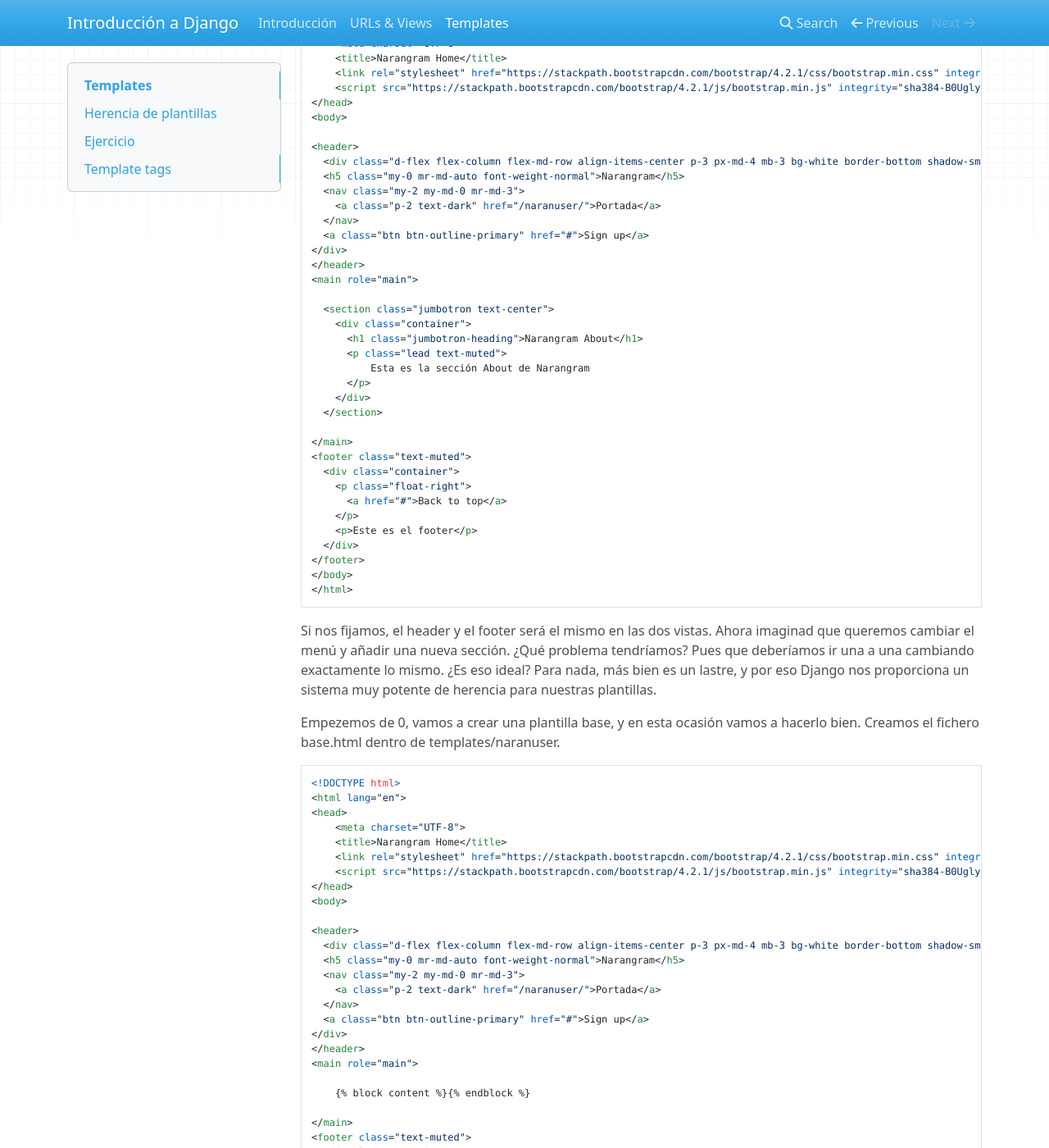
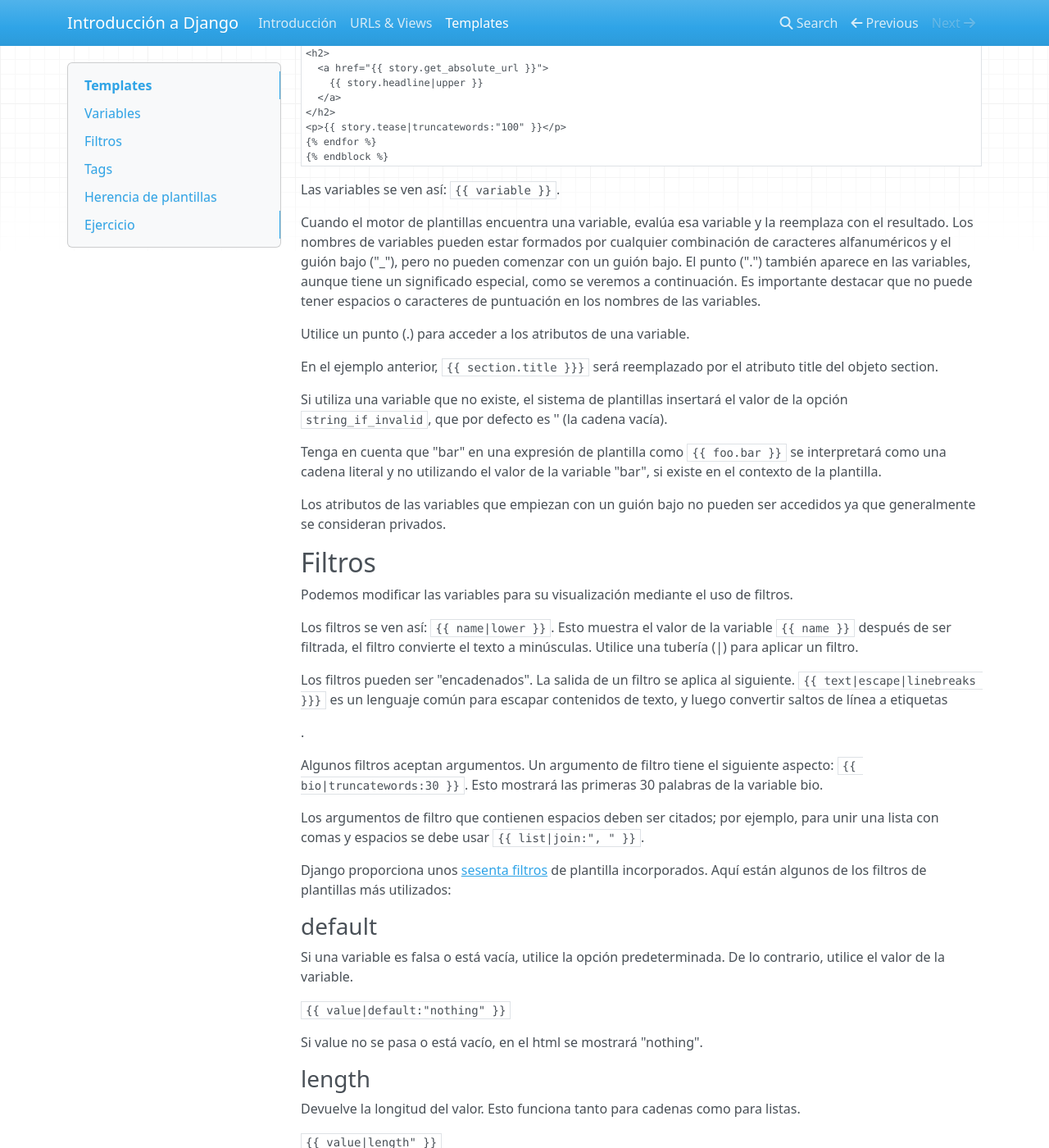
Before and after one commit to jmrivas86/introduccion-a-django, an MkDocs documentation site: the page built from doc/docs/templates.md, in a window 1280 px wide and 1400 px high, scrolled down 3666 px. Shown: the whole window at 82% size. Built offline with MkDocs 1.6.1, drawn with Linux system fonts in a browser that asks for light colours; nearby versions of some CDN libraries; some of the changed text lies outside the part shown.

Commit message:
Add more theory and exercises

````diff
--- a/doc/docs/templates.md
+++ b/doc/docs/templates.md
@@ -1,4 +1,31 @@
 # Templates
+
+Una plantilla es simplemente un archivo de texto. Puede generar cualquier formato basado en texto (HTML, XML, CSV...)
+
+Una plantilla contiene variables, que se sustituyen por valores cuando se evalúa la plantilla, y tags, que controlan la
+ lógica de la plantilla.
+
+A continuación se muestra una plantilla mínima que ilustra algunos aspectos básicos. Cada elemento se explicará más
+adelante en este documento.
+
+```djangotemplate
+{% extends "base_generic.html" %}
+
+{% block title %}{{ section.title }}{% endblock %}
+
+{% block content %}
+<h1>{{ section.title }}</h1>
+
+{% for story in story_list %}
+<h2>
+  <a href="{{ story.get_absolute_url }}">
+    {{ story.headline|upper }}
+  </a>
+</h2>
+<p>{{ story.tease|truncatewords:"100" }}</p>
+{% endfor %}
+{% endblock %}
+```
 
 Para utilizar una plantilla lo primero es crearla, y para ello debemos hacerlo siguiendo una lógica.
 Lo primero es crear un directorio **templates** en nuestra app, que dentro debe contener otro
@@ -126,6 +153,125 @@ el footer de la web.
 </html>
 ```
 
+## Variables
+```djangotemplate
+{% extends "base_generic.html" %}
+
+{% block title %}{{ section.title }}{% endblock %}
+
+{% block content %}
+<h1>{{ section.title }}</h1>
+
+{% for story in story_list %}
+<h2>
+  <a href="{{ story.get_absolute_url }}">
+    {{ story.headline|upper }}
+  </a>
+</h2>
+<p>{{ story.tease|truncatewords:"100" }}</p>
+{% endfor %}
+{% endblock %}
+```
+Las variables se ven así: `{{ variable }}`.
+
+Cuando el motor de plantillas encuentra una variable, evalúa esa variable y la reemplaza con el resultado.
+Los nombres de variables pueden estar formados por cualquier combinación de caracteres alfanuméricos y
+el guión bajo ("_"), pero no pueden comenzar con un guión bajo. El punto (".") también aparece en las variables,
+aunque tiene un significado especial, como se veremos a continuación. Es importante destacar que no puede tener
+espacios o caracteres de puntuación en los nombres de las variables.
+
+Utilice un punto (.) para acceder a los atributos de una variable.
+
+En el ejemplo anterior, `{{ section.title }}}` será reemplazado por el atributo title del objeto section.
+
+Si utiliza una variable que no existe, el sistema de plantillas insertará el valor de la opción `string_if_invalid`,
+que por defecto es '' (la cadena vacía).
+
+Tenga en cuenta que "bar" en una expresión de plantilla como `{{ foo.bar }}` se interpretará como una cadena literal y
+no utilizando el valor de la variable "bar", si existe en el contexto de la plantilla.
+
+Los atributos de las variables que empiezan con un guión bajo no pueden ser accedidos ya que generalmente se
+consideran privados.
+
+## Filtros
+
+Podemos modificar las variables para su visualización mediante el uso de filtros.
+
+Los filtros se ven así: `{{ name|lower }}`. Esto muestra el valor de la variable `{{ name }}` después de ser filtrada,
+el filtro convierte el texto a minúsculas. Utilice una tubería (|) para aplicar un filtro.
+
+Los filtros pueden ser "encadenados". La salida de un filtro se aplica al siguiente. `{{ text|escape|linebreaks }}}` es
+un lenguaje común para escapar contenidos de texto, y luego convertir saltos de línea a etiquetas <p>.
+
+Algunos filtros aceptan argumentos. Un argumento de filtro tiene el siguiente aspecto: `{{ bio|truncatewords:30 }}`.
+Esto mostrará las primeras 30 palabras de la variable bio.
+
+Los argumentos de filtro que contienen espacios deben ser citados; por ejemplo, para unir una lista con comas y espacios
+ se debe usar `{{ list|join:", " }}`.
+
+Django proporciona unos [sesenta filtros](https://docs.djangoproject.com/en/2.1/ref/templates/builtins/#ref-templates-builtins-filters)
+de plantilla incorporados. Aquí están algunos de los filtros de plantillas más utilizados:
+
+###default
+Si una variable es falsa o está vacía, utilice la opción predeterminada. De lo contrario, utilice el valor de la variable.
+
+`{{ value|default:"nothing" }}`
+
+Si value no se pasa o está vacío, en el html se mostrará "nothing".
+
+###length
+Devuelve la longitud del valor. Esto funciona tanto para cadenas como para listas.
+
+`{{ value|length" }}`
+
+Si value es `['a', 'b', 'c', 'd']`, la salida será 4.
+
+
+###filesizeformat
+Formatea el valor como un tamaño de archivo "legible para humanos" (es decir,'13 KB', '4,1 MB', '102 bytes', etc.).
+
+`{{ value|filesizeformat }}`
+
+Si value es 123456789, la salida será 117.7 MB.
+
+## Tags
+Las template tags se ven así: `{% tag %}`. **Las template tags son más complejas que las variables:** Algunos crean texto
+en la salida, otros controlan el flujo realizando bucles o lógica, y otros cargan información externa en la plantilla
+para ser utilizada por variables posteriores.
+
+Algunas template tags requieren etiquetas iniciales y finales
+(es decir, `{% tag %} .... contenido de la etiqueta... {% endtag %}`).
+
+Django viene de serie con muchos template tags incorporadas. Estas son algunas de las template tags más usados:
+
+###for
+Bucle sobre cada elemento de una lista. Por ejemplo, para mostrar una lista de atletas proporcionada en athlete_list:
+
+```djangotemplate
+<ul>
+{% for athlete in athlete_list %}
+    <li>{{ athlete.name }}</li>
+{% endfor %}
+</ul>
+```
+
+###if, elif, and else
+
+Evaluates a variable, and if that variable is «true» the contents of the block are displayed:
+Condicionales. Evalúa una variable, y si esa variable es "true" se muestra el contenido del bloque:
+
+
+```djangotemplate
+{% if athlete_list %}
+    Number of athletes: {{ athlete_list|length }}
+{% elif athlete_in_locker_room_list %}
+    Athletes should be out of the locker room soon!
+{% else %}
+    No athletes.
+{% endif %}
+```
+
+
 ## Herencia de plantillas
 
 Si ahora quisiéramos crear una nueva url para dar información sobre la web, imagina que la llamamos "about",
@@ -210,7 +356,7 @@ proporciona un sistema muy potente de herencia para nuestras plantillas.
 Empezemos de 0, vamos a crear una plantilla base, y en esta ocasión vamos a hacerlo bien. Creamos el fichero base.html
 dentro de templates/naranuser.
 
-```html
+```djangotemplate
 <!DOCTYPE html>
 <html lang="en">
 <head>
@@ -256,7 +402,7 @@ En este caso el template tag **block** sirve para definir un bloque de contenido
 Ahora viene la magia, vamos de vuelta por ejemplo a nuestro template home.html y vamos a dejar únicamente la parte de
 código específica de esa plantilla:
 
-```html
+```djangotemplate
 {% extends 'naranuser/base.html' %}
 
 {% block content %}
@@ -278,7 +424,7 @@ home.
 
 ## Ejercicio
 
-Adapta el código en **base.html**, **home.html** y **about.html** para que el **title** de la página sea también propio
-de cada sección.
+1. Adapta el código en **base.html**, **home.html** para que el **title** de la página sea propio de cada sección.
 
-## Template tags
+2. Crea una nueva url en narangram que sea '/bienvenida/' y que muestre en el h1 un mensaje de bienvenida al usuario
+usando su username que le vendrá dado a la plantilla html a través de la view.
````
